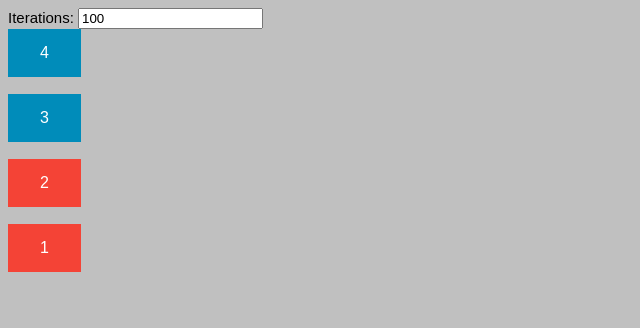
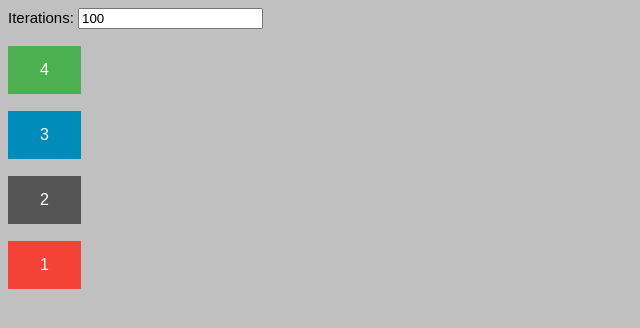
Before and after one commit to jrgaragon/sin-llorar, a plain HTML site: page sinllorar.html in a window 1280 px wide. Shown: the whole page, without its empty margins (0-640 px from the left). Drawn offline with nearby package versions, Linux system fonts and the light colour scheme.

Commit message:
added br line to separate the buttons and tables

```diff
--- a/sinllorar.html
+++ b/sinllorar.html
@@ -10,8 +10,9 @@
         <div>
             Iterations: <input type="number" name="" id="" ng-model="shuffle">
         </div>
+        <br>
         <div>
-            <input class="button button2" type="button" ng-click="roundFour()" value="4">
+            <input class="button button1" type="button" ng-click="roundFour()" value="4">
         </div>
         <br>
         <div>
@@ -42,7 +43,7 @@
         </div>
         <div>
             <div>
-                <input class="button button3" type="button" ng-click="roundTwo()" value="2">
+                <input class="button button5" type="button" ng-click="roundTwo()" value="2">
             </div>
             <br>
             <div>
```
